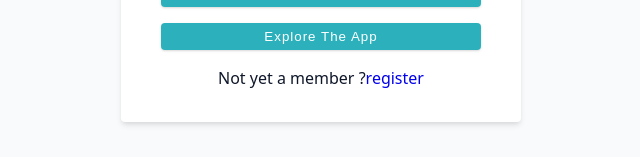
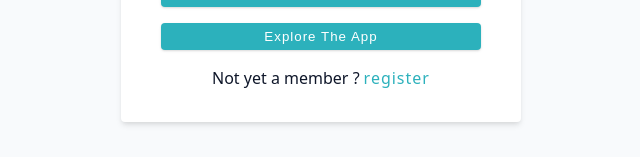
Before and after one commit to Ilesanmi-Erioluwa-Victor/jobify_full_stack, a React (Vite) app in the folder client/: page /login in a window 1280 px wide. Shown: the part 519-676 px from the top of the page, without its empty margins (319-959 px from the left). Built offline with nearby package versions, Linux system fonts and the light colour scheme.

Commit message:
working on Register

```diff
--- a/client/src/pages/Login.jsx
+++ b/client/src/pages/Login.jsx
@@ -33,7 +33,7 @@ const Login = () => {
         </button>
         <p>Not yet a member ?
 
-          <Link to={"register"}>register</Link>
+          <Link to={"register"} className='member-btn'>register</Link>
         </p>
       </form>
     </Wrapper>
```
